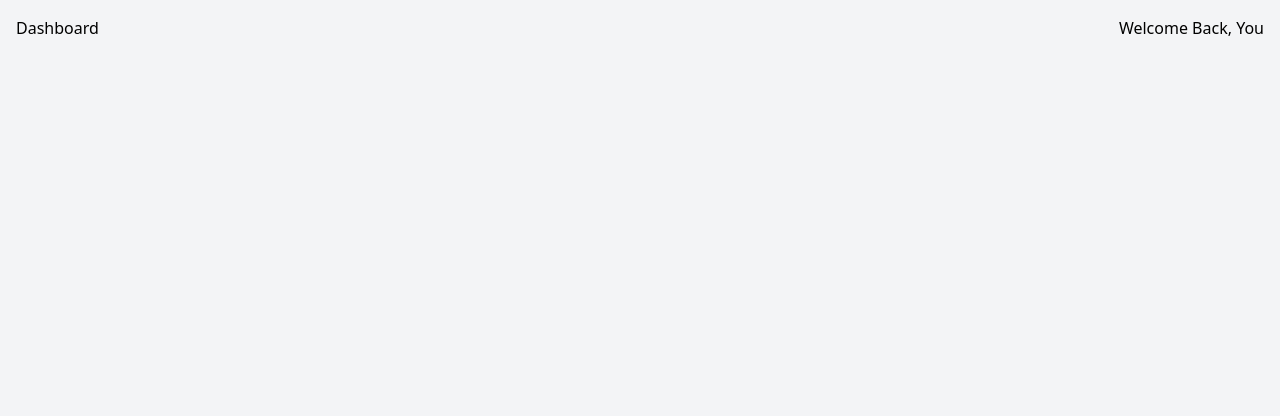
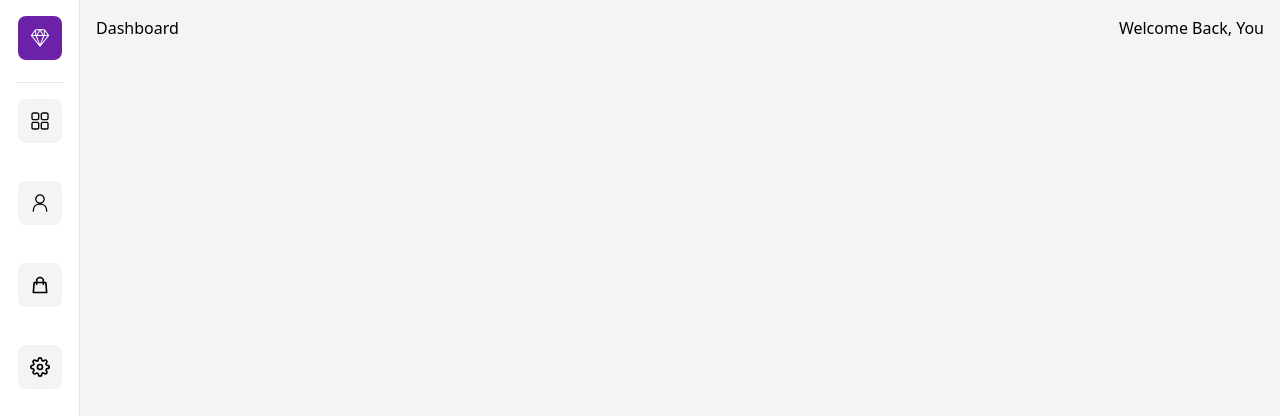
Before and after one commit to gregorybv/dashboard-app, a Next.js app: page / in a window 1280 px wide. Shown: the top 416 px of the page. Built offline with nearby package versions, Linux system fonts and the light colour scheme.

Commit message:
topcards add

```diff
--- a/components/Sidebar.jsx
+++ b/components/Sidebar.jsx
@@ -0,0 +1,46 @@
+import React from 'react';
+import Link from "next/link";
+import Image from "next/image";
+import {RxDashboard, RxPerson, RxSketchLogo} from "react-icons/rx";
+import {FiSettings} from "react-icons/fi";
+import {HiOutlineShoppingBag} from "react-icons/hi";
+
+const Sidebar = ({children}) => {
+  return (
+    <div className='flex'>
+      <div className='fixed w-20 h-screen p-4 bg-white border-r-[1px] flex flex-col justify-between'>
+        <div className='flex flex-col items-center'>
+          <Link href='/'>
+            <div className='bg-purple-800 text-white p-3 rounded-lg inline-block'>
+              <RxSketchLogo size={20}/>
+            </div>
+          </Link>
+          <span className='border-b-[1px] border-gray-200 w-full p-2'></span>
+            <Link href='/'>
+            <div className='bg-gray-100 hover:bg-gray-200 cursor-pointer  my-4 p-3 rounded-lg inline-block'>
+              <RxDashboard size={20}/>
+            </div>
+          </Link>
+          <Link href='/customers'>
+            <div className='bg-gray-100 hover:bg-gray-200 cursor-pointer  my-4 p-3 rounded-lg inline-block'>
+              <RxPerson size={20}/>
+            </div>
+          </Link>
+          <Link href='/orders'>
+            <div className='bg-gray-100 hover:bg-gray-200 cursor-pointer  my-4 p-3 rounded-lg inline-block'>
+              <HiOutlineShoppingBag size={20}/>
+            </div>
+          </Link>
+          <Link href='/'>
+            <div className='bg-gray-100 hover:bg-gray-200 cursor-pointer  my-4 p-3 rounded-lg inline-block'>
+              <FiSettings size={20}/>
+            </div>
+          </Link>
+        </div>
+      </div>
+      <main className='ml-20 w-full'>{children}</main>
+    </div>
+  )
+}
+
+export default Sidebar
--- /dev/null
+++ b/components/TopCards.jsx
@@ -0,0 +1,11 @@
+import React from 'react';
+
+const TopCards = () => {
+  return (
+    <div>
+
+    </div>
+  )
+}
+
+export default TopCards
--- a/pages/_app.js
+++ b/pages/_app.js
@@ -1,5 +1,10 @@
 import '@/styles/globals.css'
+import Sidebar from "@/components/Sidebar";
 
-export default function App({ Component, pageProps }) {
-  return <Component {...pageProps} />
+export default function App({Component, pageProps}) {
+  return (
+    <Sidebar>
+      <Component {...pageProps} />
+    </Sidebar>
+  )
 }
--- a/pages/index.js
+++ b/pages/index.js
@@ -1,5 +1,6 @@
 import Head from 'next/head'
 import Header from "@/components/Header";
+import TopCards from "@/components/TopCards";
 
 export default function Home() {
   return (
@@ -12,6 +13,7 @@
       </Head>
       <main className='bg-gray-100 min-h-screen'>
         <Header/>
+        <TopCards/>
       </main>
     </>
   )
```
